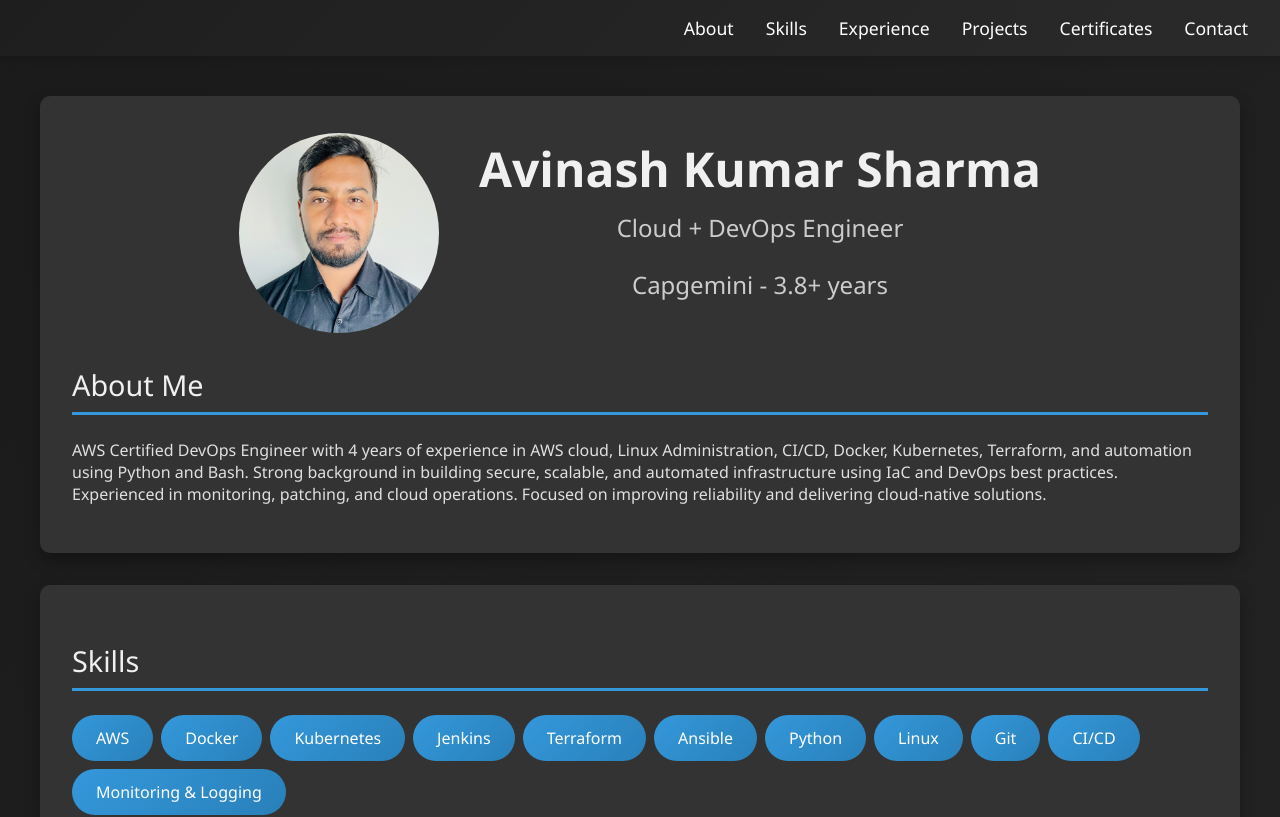
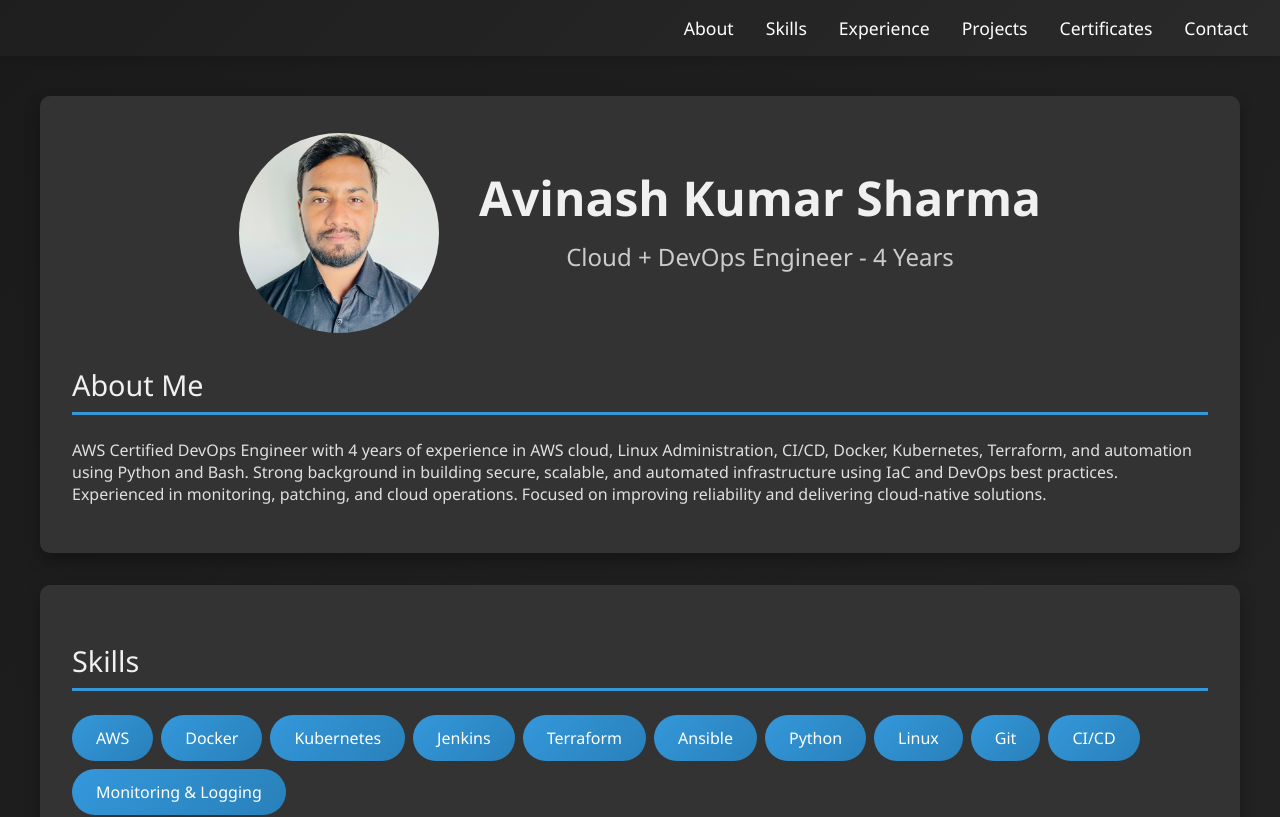
Before and after one commit to avinash-sharma-121/portfolio, a React (Create React App) app: page / in a window 1280 px wide. Shown: the top 817 px of the page. Built offline with nearby package versions, Linux system fonts and the light colour scheme.

Commit message:
updated year of exp

```diff
--- a/src/components/About.js
+++ b/src/components/About.js
@@ -12,8 +12,7 @@ const About = () => {
                 />
                 <div className="profile-details">
                     <h1>Avinash Kumar Sharma</h1>
-                    <p>Cloud + DevOps Engineer</p>
-                    <p>Capgemini - 3.8+ years</p>
+                    <p>Cloud + DevOps Engineer - 4 Years</p>
                 </div>
             </div>
             <h2>About Me</h2>
```
